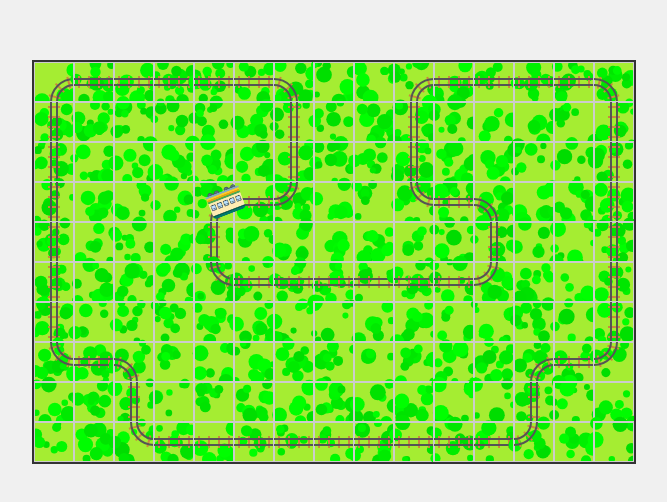
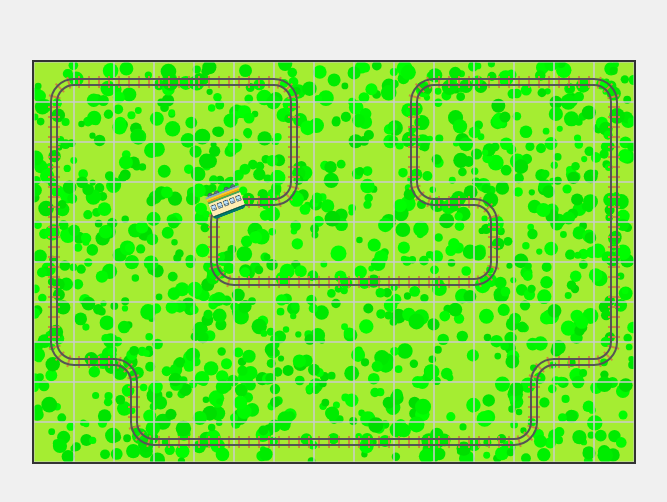
Before and after one commit to dmitryweiner/neural-things, a website with bundled scripts: page train-game/index.html in a window 1280 px wide. Shown: the part 136-638 px from the top of the page, without its empty margins (306-973 px from the left). Built offline with nearby package versions, Linux system fonts and the light colour scheme.

Commit message:
Design changes

```diff
--- a/train-game/game.js
+++ b/train-game/game.js
@@ -42,8 +42,8 @@ class Game {
       pixelY: (0 + 0.5) * CELL_SIZE, // Center of the cell
     };
 
-    // Создаем псевдослучайные зеленые пятна для каждой клетки
-    this.generateGreenPatches();
+    // Создаем псевдослучайные зеленые пятна для всего фона
+    this.generateBackground();
   }
 
   // Функция для генерации псевдослучайного числа на основе seed
@@ -52,36 +52,47 @@ class Game {
     return x - Math.floor(x);
   }
 
-  // Генерация зеленых пятен для всей сетки
-  generateGreenPatches() {
-    this.greenPatches = [];
+  // Генерация единого фонового изображения для всей игры
+  generateBackground() {
+    // Создаем отдельный canvas для фона
+    this.backgroundCanvas = document.createElement('canvas');
+    this.backgroundCanvas.width = this.canvas.width;
+    this.backgroundCanvas.height = this.canvas.height;
+    const bgCtx = this.backgroundCanvas.getContext('2d');
 
-    for (let y = 0; y < GRID_HEIGHT; y++) {
-      this.greenPatches[y] = [];
-      for (let x = 0; x < GRID_WIDTH; x++) {
-        // Генерируем от 6 до 12 пятен для каждой клетки
-        const patchCount = 6 + Math.floor(this.seededRandom(x * 1000 + y) * 7);
-        const patches = [];
+    // Заполняем базовым зеленым цветом
+    bgCtx.fillStyle = "#a5ed32"; // LightGreen - базовый цвет травы
+    bgCtx.fillRect(0, 0, this.backgroundCanvas.width, this.backgroundCanvas.height);
 
-        for (let i = 0; i < patchCount; i++) {
-          // Используем разные seed для разных характеристик пятна
-          const patchSeed = x * 10000 + y * 100 + i;
+    // Количество зеленых пятен (примерно 8 на клетку)
+    const totalPatches = Math.floor(GRID_WIDTH * GRID_HEIGHT * 8);
+
+    for (let i = 0; i < totalPatches; i++) {
+      // Используем i как часть seed для случайности
+      const patchSeed = i * 100;
 
       // Размер пятна (от 3 до 8 пикселей)
       const size = 3 + this.seededRandom(patchSeed) * 5;
 
-          // Положение пятна внутри клетки
-          const patchX = this.seededRandom(patchSeed + 1) * CELL_SIZE;
-          const patchY = this.seededRandom(patchSeed + 2) * CELL_SIZE;
+      // Положение пятна на всем поле
+      const patchX = this.seededRandom(patchSeed + 1) * this.backgroundCanvas.width;
+      const patchY = this.seededRandom(patchSeed + 2) * this.backgroundCanvas.height;
 
       // Цвет пятна (оттенок зеленого)
       const greenValue = 220 + Math.floor(this.seededRandom(patchSeed + 3) * 40);
       const color = `rgb(0, ${greenValue}, 0)`;
 
-          patches.push({ x: patchX, y: patchY, size, color });
+      bgCtx.fillStyle = color;
+      bgCtx.beginPath();
+      bgCtx.arc(patchX, patchY, size, 0, Math.PI * 2);
+      bgCtx.fill();
     }
 
-        this.greenPatches[y][x] = patches;
+    // Рисуем сетку для ориентировки
+    bgCtx.strokeStyle = "#ccc";
+    for (let y = 0; y < GRID_HEIGHT; y++) {
+      for (let x = 0; x < GRID_WIDTH; x++) {
+        bgCtx.strokeRect(x * CELL_SIZE, y * CELL_SIZE, CELL_SIZE, CELL_SIZE);
       }
     }
   }
@@ -183,7 +194,10 @@ class Game {
     // Clear canvas
     this.ctx.clearRect(0, 0, this.canvas.width, this.canvas.height);
 
-    // Draw grid
+    // Draw background
+    this.ctx.drawImage(this.backgroundCanvas, 0, 0);
+
+    // Draw grid (rails only)
     for (let y = 0; y < GRID_HEIGHT; y++) {
       for (let x = 0; x < GRID_WIDTH; x++) {
         const cellType = this.grid[y][x];
@@ -200,23 +214,6 @@ class Game {
     const cellY = y * CELL_SIZE;
     const centerX = cellX + CELL_SIZE / 2;
     const centerY = cellY + CELL_SIZE / 2;
-
-    // Draw cell background
-    this.ctx.fillStyle = "#a5ed32"; // LightGreen - базовый цвет травы
-    this.ctx.fillRect(cellX, cellY, CELL_SIZE, CELL_SIZE);
-
-    // Рисуем зеленые пятна для эффекта травы
-    const patches = this.greenPatches[y][x];
-    for (const patch of patches) {
-      this.ctx.fillStyle = patch.color;
-      this.ctx.beginPath();
-      this.ctx.arc(cellX + patch.x, cellY + patch.y, patch.size, 0, Math.PI * 2);
-      this.ctx.fill();
-    }
-
-    // Рамка клетки
-    this.ctx.strokeStyle = "#ccc";
-    this.ctx.strokeRect(cellX, cellY, CELL_SIZE, CELL_SIZE);
 
     // Настройки линий для рельсов
     this.ctx.strokeStyle = "#555"; // Серый цвет для рельсов
@@ -433,7 +430,7 @@ class Game {
         break;
 
       case CELL_TYPES.EMPTY:
-        // Пустая клетка
+        // Пустая клетка - ничего не рисуем
         break;
 
       default:
--- a/train-game/styles.css
+++ b/train-game/styles.css
@@ -6,6 +6,8 @@ body {
     align-items: center;
     min-height: 100vh;
     background-color: #f0f0f0;
+    overflow-x: auto;
+    width: 100%;
 }
 
 #game-container {
@@ -51,9 +53,11 @@ body {
 #mobile-warning {
     display: none; /* По умолчанию скрыто */
     position: fixed;
-    top: 0;
-    left: 0;
-    width: 100%;
+    top: 10px;
+    left: 50%;
+    transform: translateX(-50%);
+    width: 80%;
+    max-width: 400px;
     padding: 15px;
     background-color: #ff9800;
     color: #fff;
@@ -61,6 +65,7 @@ body {
     font-weight: bold;
     z-index: 1000;
     box-shadow: 0 2px 5px rgba(0, 0, 0, 0.2);
+    border-radius: 8px;
 }
 
 /* Отображаем предупреждение только на экранах меньше 900px */
@@ -73,9 +78,14 @@ body {
         padding-top: 50px; /* Добавляем отступ сверху, чтобы предупреждение не перекрывало контент */
         align-items: flex-start; /* Меняем выравнивание для возможности прокрутки */
         padding-bottom: 20px; /* Добавляем отступ снизу для лучшей видимости при прокрутке */
+        justify-content: center; /* Center content horizontally */
+        padding-left: 0; /* Remove left padding since we're centering */
     }
 
     #game-container {
         margin-top: 20px; /* Добавляем отступ сверху для контейнера игры */
+        max-width: 100%; /* Ensure the game container respects viewport width */
+        margin-left: auto; /* Center the container */
+        margin-right: auto; /* Center the container */
     }
 }
```
Lines whose indentation alone changed are shown as unchanged.
